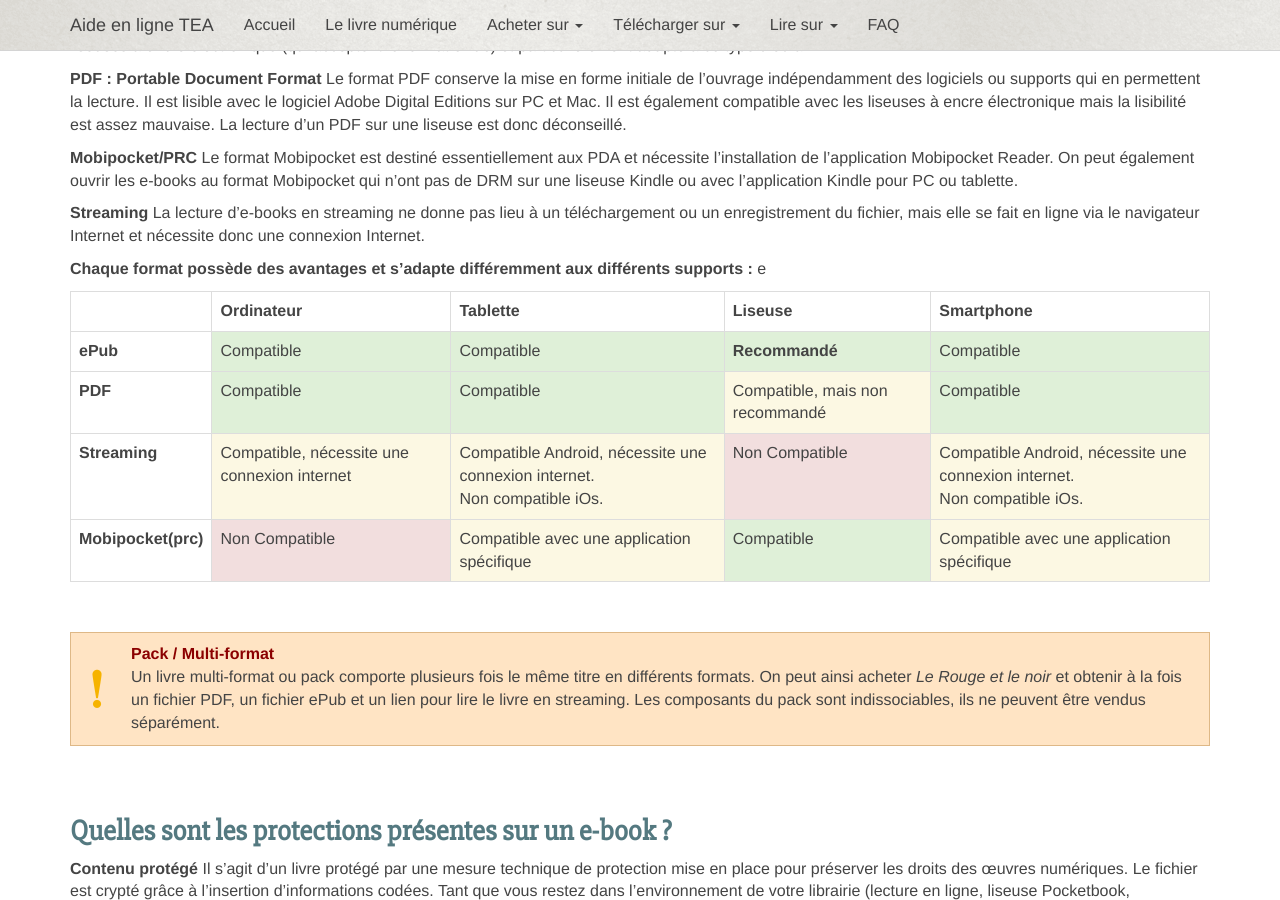
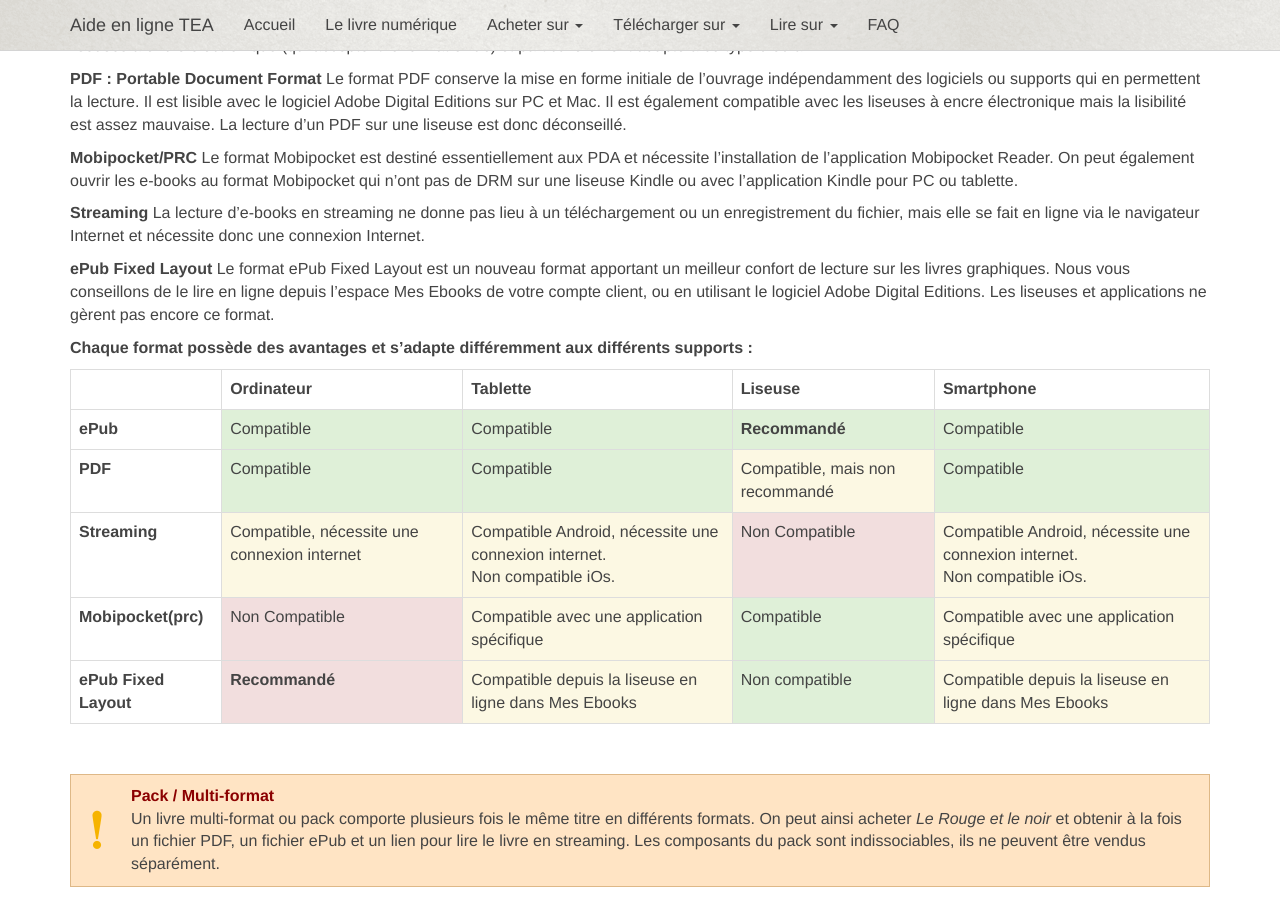
Before and after one commit to TEA-ebook/help-center, a Jekyll site: the page built from _pages/FAQ.md, in a window 1280 px wide and 900 px high, scrolled down 663 px. Built offline with Jekyll 4.4.1, drawn with Linux system fonts in a browser that asks for light colours; nearby versions of some CDN libraries; Markdown is read by kramdown in place of the engine named in the settings.

Commit message:
Update-EpubFixedLayout

```diff
--- a/_pages/FAQ.md
+++ b/_pages/FAQ.md
@@ -28,8 +28,10 @@ Le format Mobipocket est destiné essentiellement aux PDA et nécessite l'instal
 **Streaming**
 La lecture d'e-books en streaming ne donne pas lieu à un téléchargement ou un enregistrement du fichier, mais elle se fait en ligne via le navigateur Internet et nécessite donc une connexion Internet.
 
+**ePub Fixed Layout**
+Le format ePub Fixed Layout est un nouveau format apportant un meilleur confort de lecture sur les livres graphiques. Nous vous conseillons de le lire en ligne depuis l'espace Mes Ebooks de votre compte client, ou en utilisant le logiciel Adobe Digital Editions. Les liseuses et applications ne gèrent pas encore ce format.
+
 **Chaque format possède des avantages et s'adapte différemment aux différents supports :**
-e
 <table class="table table-bordered">
     <tr>
         <th></th>
@@ -71,6 +73,13 @@ e
         <td class="warning">Compatible avec une application spécifique</td>
         <td class="success">Compatible</td>
         <td class="warning">Compatible avec une application spécifique</td>
+    </tr>
+        <tr>
+        <th>ePub Fixed Layout</th>
+        <td class="danger"><strong>Recommandé</strong></td>
+        <td class="warning">Compatible depuis la liseuse en ligne dans Mes Ebooks</td>
+        <td class="success">Non compatible</td>
+        <td class="warning">Compatible depuis la liseuse en ligne dans Mes Ebooks</td>
     </tr>
 </table>
 
```
